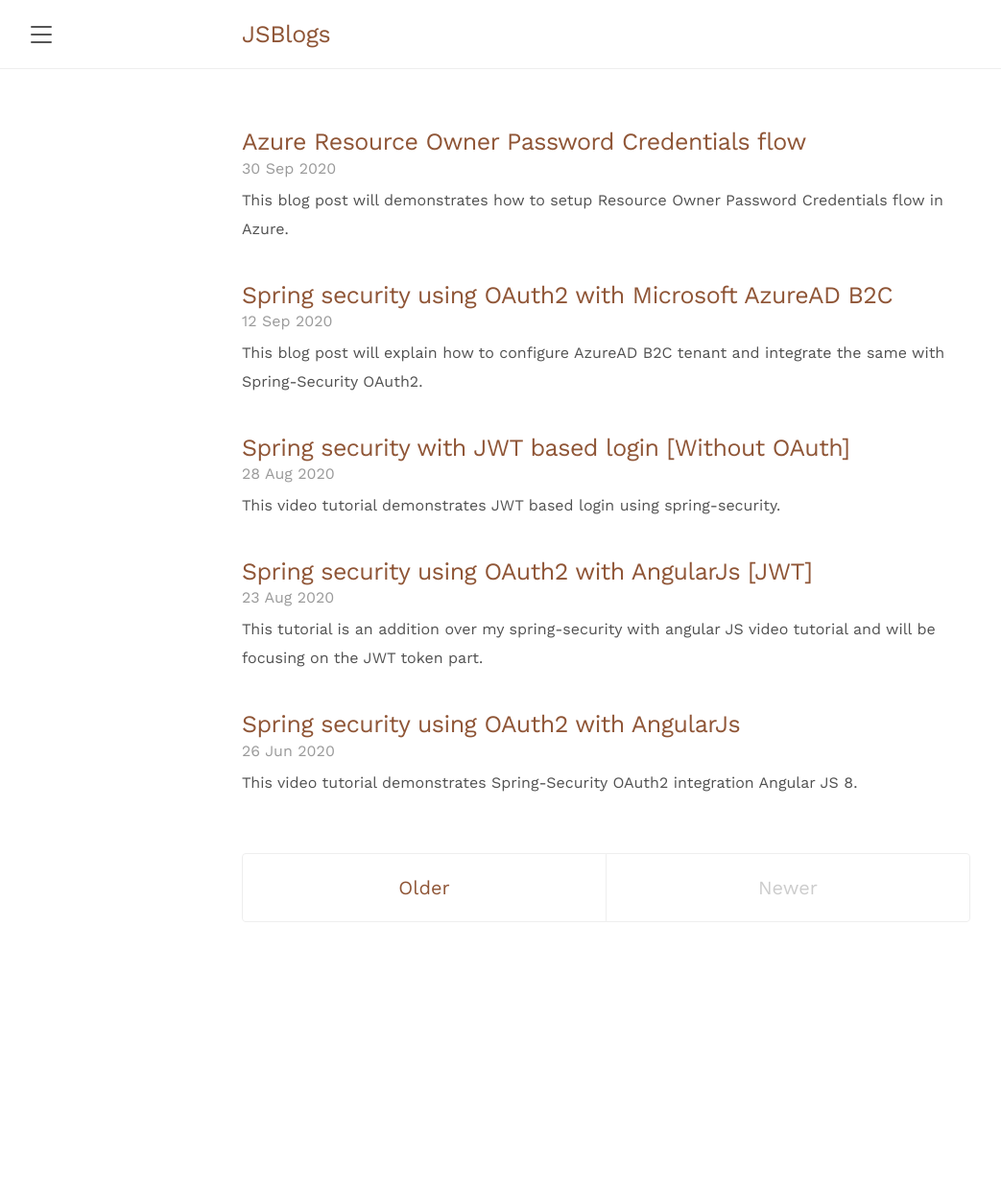
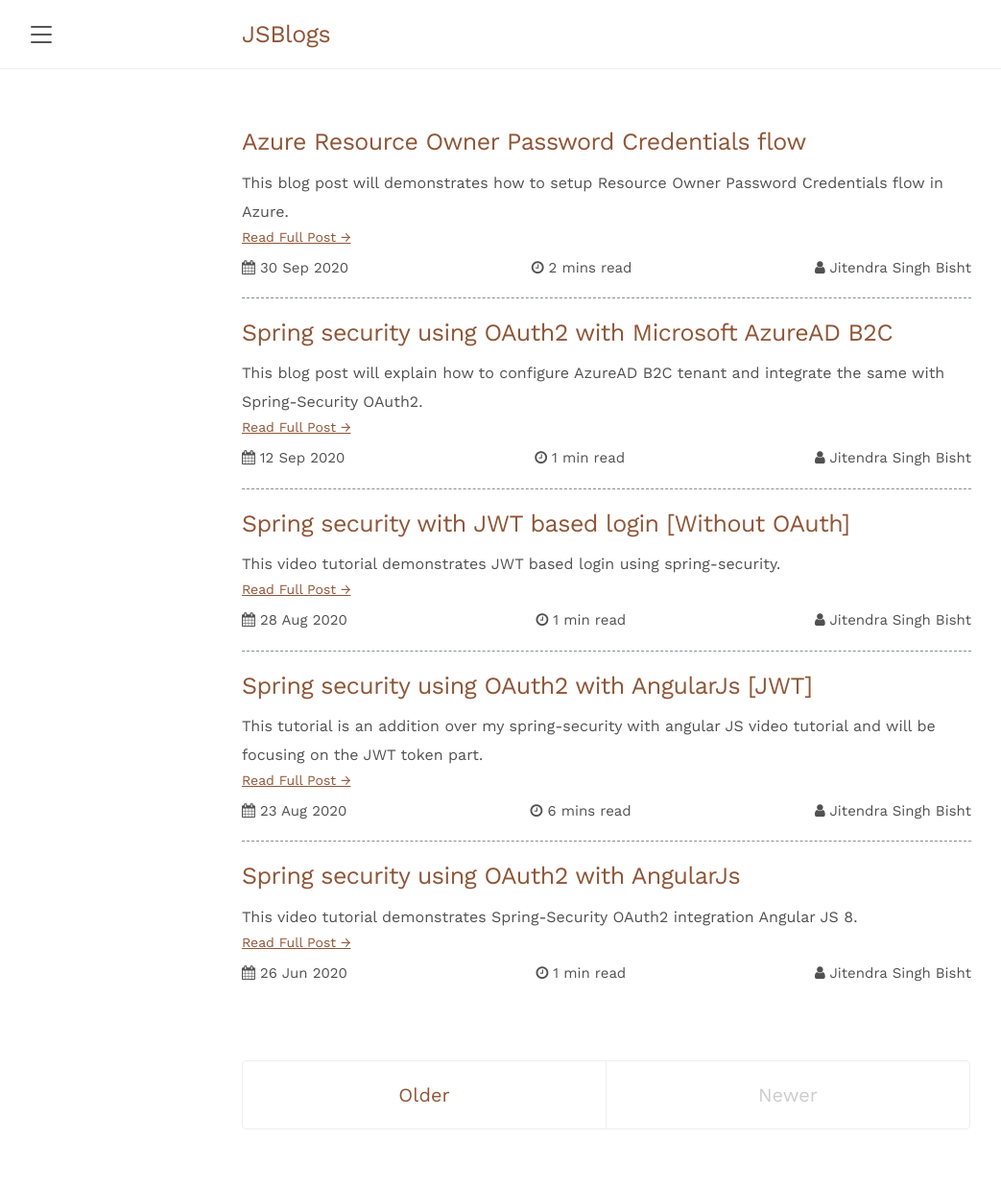
Before and after one commit to jsblogs/jsblogs.github.io, a Jekyll site: the page built from index.html, in a window 1280 px wide. Shown: the whole page at 96% size, without its empty margins (8-1051 px from the left). Built offline with Jekyll 4.4.1, drawn with Linux system fonts in a browser that asks for light colours; nearby versions of some CDN libraries; the list of posts is cut into pages by our own code; before the commit the page ends 1021 px from its top, so only the background shows below that.

Commit message:
Blog updated; Home page ui updated

```diff
--- a/index.html
+++ b/index.html
@@ -16,10 +16,34 @@ pagination:
             {{ post.title }}
           </a>
         </h3>
-        <span class="home-post-date">{{ post.date | date_to_string }}</span>
         <span class="post-excerpt">
           {{ post.excerpt }}
         </span>
+        <a class="read-more" href="{{ post.url | absolute_url }}">
+          Read Full Post &rarr;
+        </a>
+        <div class="post-footer">
+          <div class="post-footer-item">
+            <i class="fa fa-calendar" aria-hidden="true"></i>
+            {{ post.date | date_to_string }}
+          </div>
+
+          <div class="post-footer-item">
+            <i class="fa fa-clock-o" aria-hidden="true"></i>
+            {% assign words = post.content | number_of_words %}
+            {% if words < 360 %}
+            1 min read
+            {% else %}
+            {{ words | divided_by:180 }} mins read
+            {% endif %}
+          </div>
+
+          <div class="post-footer-item">
+            <i class="fa fa-user" aria-hidden="true"></i>
+            {{ site.author.name }}
+          </div>
+        </div>
+
       </div>
     {% endif %}
   {% endfor %}
--- a/public/css/jsblogs.css
+++ b/public/css/jsblogs.css
@@ -56,3 +56,34 @@ small {
 a {
     text-decoration: none !important;
 }
+
+.home-post {
+    margin-bottom: 0;
+    border-top: 1px dashed #868e96;
+    padding: 1em 0;
+}
+
+.read-more {
+    display: block;
+    text-decoration: underline !important;
+    margin-top: 3px;
+    margin-bottom: 10px;
+    font-size: 14px;
+}
+
+.home-post:first-child {
+    border-top: 0;
+    padding-top: 0;
+}
+
+.post-footer-item {
+    margin: 0;
+    font-size: 15px;
+    color: #515151 !important;
+}
+
+.post-footer {
+    display: flex;
+    flex-flow: row;
+    justify-content: space-between;
+}
```
Also changed, not shown: _posts/blogs/azure/2020-09-30-Azure-Resource-Owner-Password-Credentials-flow.md (+12 -12 lines), 4 other files.
